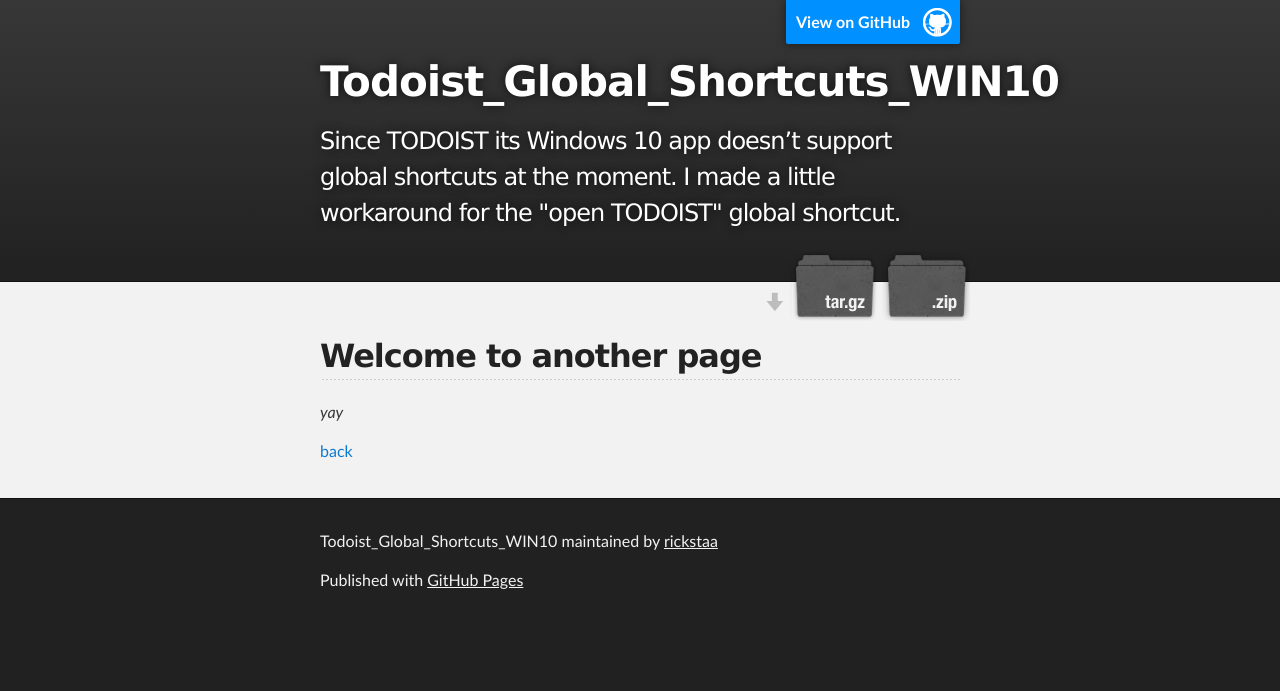
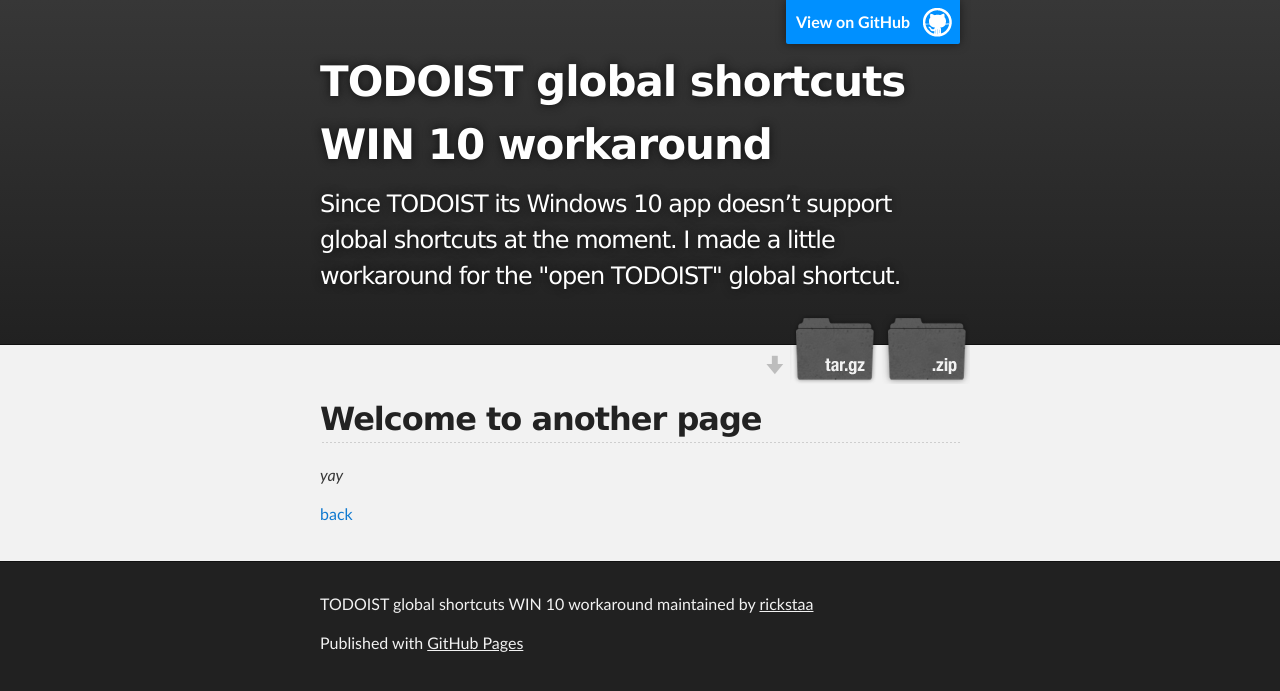
Before and after one commit to rickstaa/todoist-global-shortcuts-WIN10, a Jekyll site: the page built from another-page.md, in a window 1280 px wide. Shown: the top 691 px of the page. Built offline with Jekyll 4.4.1, drawn with Linux system fonts in a browser that asks for light colours; our own code applies the rules of GitHub Pages for plain Markdown files.

Commit message:
Update _config.yml

```diff
--- a/_config.yml
+++ b/_config.yml
@@ -1,4 +1,4 @@
-title: Todoist_Global_Shortcuts_WIN10
+title: TODOIST global shortcuts WIN 10 workaround
 description: Since TODOIST its Windows 10 app doesn’t support global shortcuts at the moment. I made a little workaround for the "open TODOIST" global shortcut.
 show_downloads: true
 google_analytics:
```
